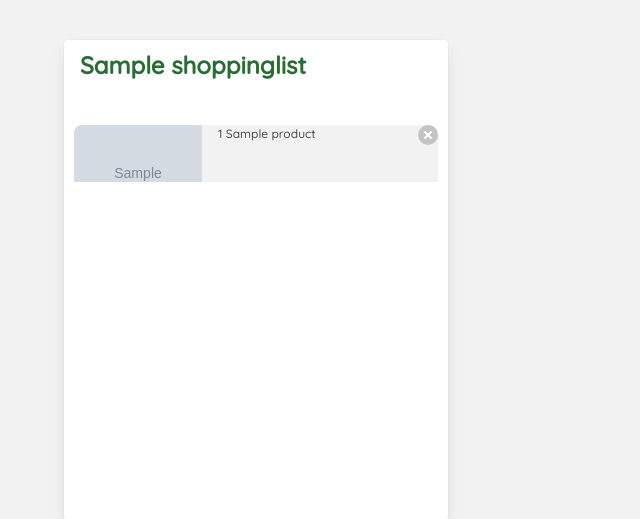
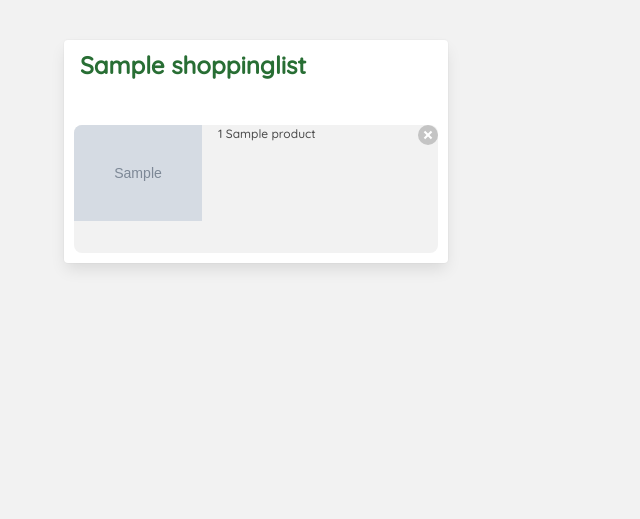
Before and after one commit to Sunjang1009/shop-my-rooms, a Django app: page / in a window 1280 px wide. Shown: the part 52-571 px from the top of the page, without its empty margins (0-640 px from the left). Run offline with Django 4.2, Linux system fonts and the light colour scheme; tables that the repository leaves empty hold one stand-in row (values such as "Sample post"); grey boxes marked "Sample" are stand-in pictures.

Commit message:
updated home page card css

```diff
--- a/main_app/static/styles/main.css
+++ b/main_app/static/styles/main.css
@@ -518,3 +518,11 @@ p {
     font-size: 1em;
     font-weight: 400;
 }
+
+.custom-home {
+    height:auto;
+}
+
+.custom-home-content {
+    height:auto;
+}
--- a/main_app/templates/home.html
+++ b/main_app/templates/home.html
@@ -3,10 +3,10 @@
 <div class="home-gallery">
     {% for shoppinglist in shoppinglists %}
     {% if shoppinglist.products.all %}
-    <div class="card">
+    <div class="card custom-home">
         <p class="title">{{shoppinglist.name}}</p>
         {% for product in shoppinglist.products.all %}
-        <div class="card-content">
+        <div class="card-content custom-home-content">
             <articla class="media">
                 <figure class="media-left">
                     <p class="image is-128x128">
@@ -31,10 +31,10 @@
         {% endfor %}
     </div>
     {% else %}
-    <div class="card">
+    <div class="card custom-home">
         <p class="title">{{shoppinglist.name}}</p>
         <hr />
-        <div class="card-content">
+        <div class="card-content custom-home-content">
             <div class="media-content">
                 <div class="content">
                     <p>
```
